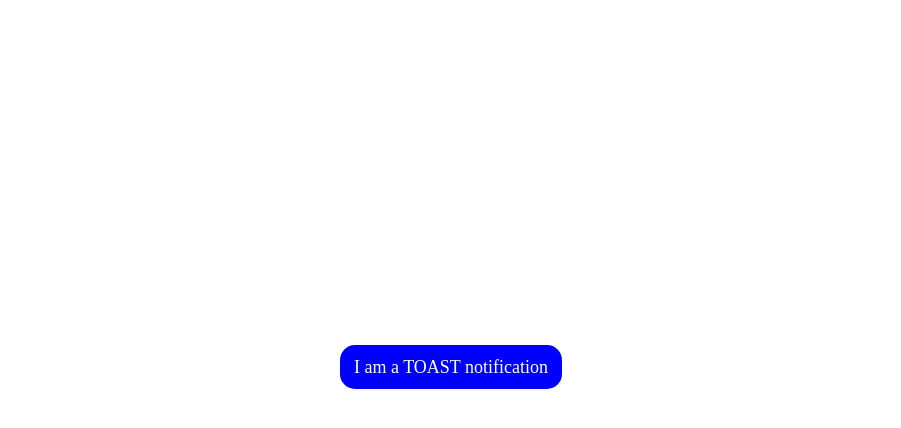
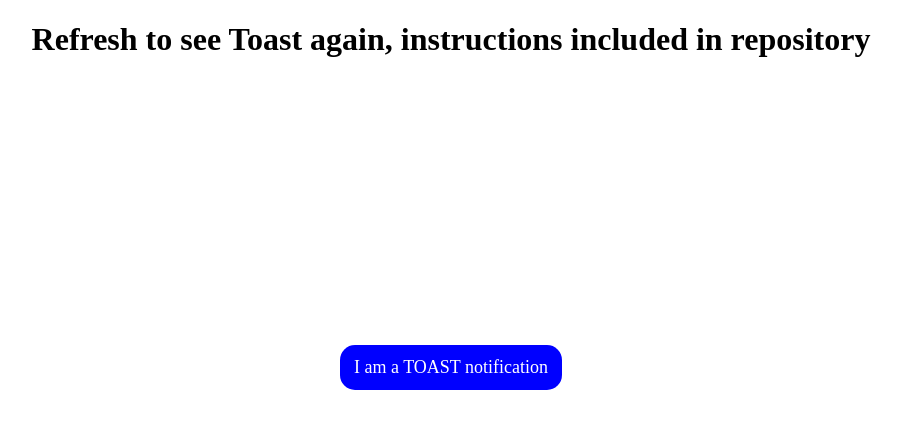
Before and after one commit to b-withers/toast-notifications, a plain HTML site: page index.html in a window 1280 px wide. Shown: the whole page, without its empty margins (189-1090 px from the left). Drawn offline with nearby package versions, Linux system fonts and the light colour scheme.

Commit message:
markup in html

```diff
--- a/index.html
+++ b/index.html
@@ -1,33 +1,51 @@
 <!DOCTYPE html>
 <html lang="en">
+
 <head>
     <meta charset="UTF-8">
     <meta name="viewport" content="width=device-width, initial-scale=1.0">
     <meta http-equiv="X-UA-Compatible" content="ie=edge">
-
+    <!--jQuery CDN-->
     <script src="https://code.jquery.com/jquery-3.3.1.js" integrity="sha256-2Kok7MbOyxpgUVvAk/HJ2jigOSYS2auK4Pfzbm7uH60=" crossorigin="anonymous"></script>
-
 
     <title>Toast Notifications</title>
 </head>
+
 <body>
-    <!--toast notification JS-->
-  <script src='./js/xl-toast.js'></script>
+
+    <center class="text-center">
+
+<h1>Refresh to see Toast again, instructions included in repository</h1>
+
+
+    </center>
+    <!--link to toast notification JS-->
+    <script src='./js/toast.js'></script>
 </body>
 
 <script>
     $(document).ready(function () {
+        //settimeout function, delays notification, amount of time to delay at the end of the code (1000 = 1 second)
         setTimeout(function () {
             $.toast({
+                //info displayed, can use href for linkable toast
                 title: 'I am a TOAST notification',
+                //how long toast stays on the screen
                 duration: 6000,
+                //width of notification
                 width: 'auto',
+                //height of notification
                 height: '28px',
+                //background color
                 backgroundColor: 'blue',
+                //text color
                 textColor: 'white',
-          lineheight: '28px',
+                //value of line height
+                lineheight: '1.6',
+                //position, top, middle, bottom, all customizable in JS
                 position: 'middle'
             });
+            //setTimeout delay time
         }, 100);
     });
 </script>
--- a/js/xl-toast.js
+++ b/js/toast.js
@@ -1,11 +1,10 @@
 $.extend({
 
 	toast: function (obj) {
-
-
 		if ($("#toast-div").length) {
 			return;
 		}
+
 		var title = obj.title;
 		var showTime = obj.duration || 2000;
 		var width = obj.width || "auto";
@@ -15,6 +14,7 @@ $.extend({
 		var textColor = obj.textColor || '#fff';
 		var flag = obj.flag || true;
 		var lineheight = obj.lineheight || height;
+
 		if (position == 'bottom') {
 			position = "bottom: 50px;";
 		} else if (position == 'middle') {
```
Lines whose indentation alone changed are shown as unchanged.
